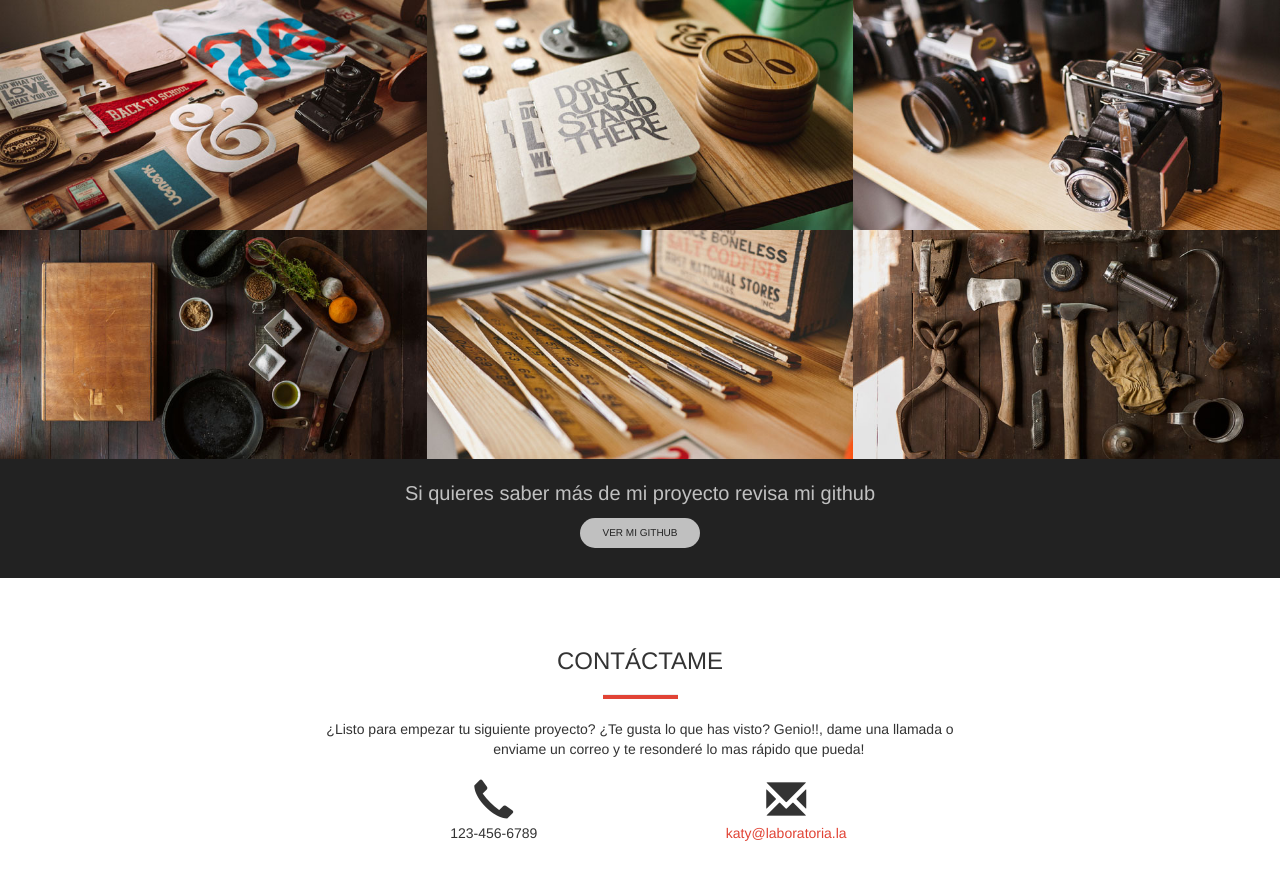
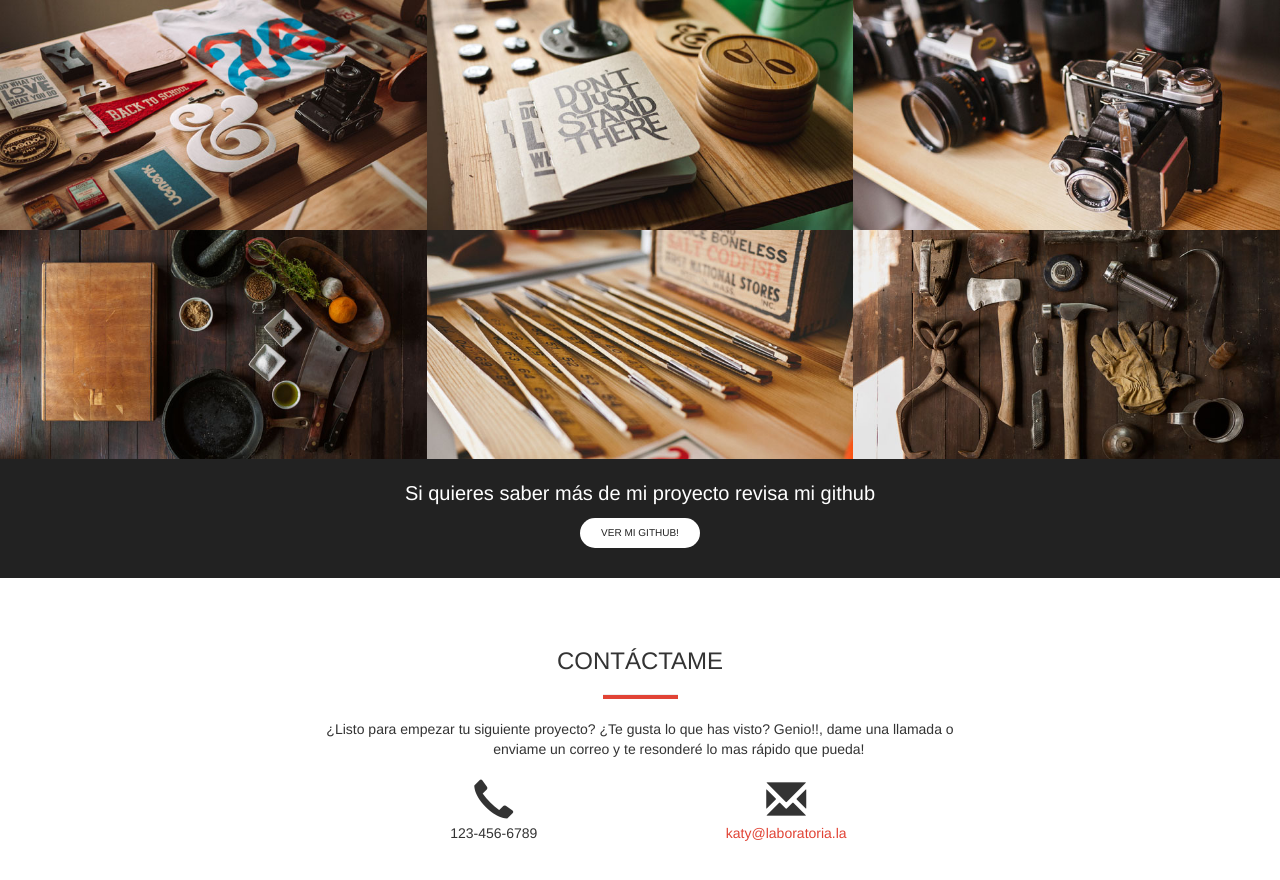
Before and after one commit to natuchasca/portfolio, a plain HTML site: page index.html in a window 1280 px wide. Drawn offline with Linux system fonts and the light colour scheme.

Commit message:
cambio de colores

```diff
--- a/css/creative.css
+++ b/css/creative.css
@@ -27,7 +27,7 @@ naranjo claro: #E87C67;
 
 div.galeria {
 	background-color: #222222;
-	color: #C0C0C0;
+	color: white;
 	margin: 0 auto;
 	text-align: center;
 	padding-bottom: 20px;
@@ -50,7 +50,7 @@ div.galeria {
 }
 
 div.github {
-	background-color: #C0C0C0;
+	background-color: white;
 	color: #222222;
 	text-align: center;
 	width: 120px;
--- a/index.html
+++ b/index.html
@@ -66,7 +66,7 @@
             <div class="row">
                 <div class="col-md-12">
                        <p>Si quieres saber más de mi proyecto revisa mi github</p>
-                        <div class="github">VER MI GITHUB</div>
+                        <div class="github">VER MI GITHUB!</div>
                 </div>
             </div>
         </div>
```
